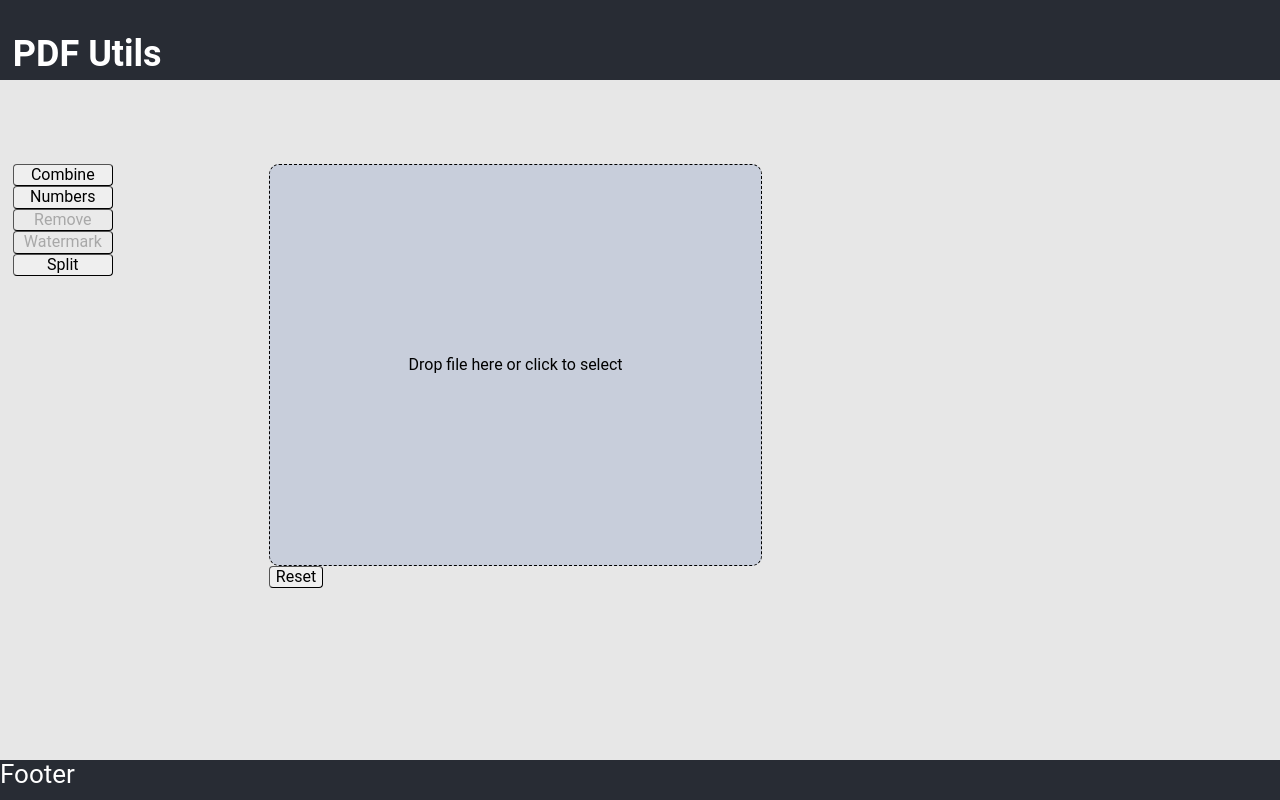
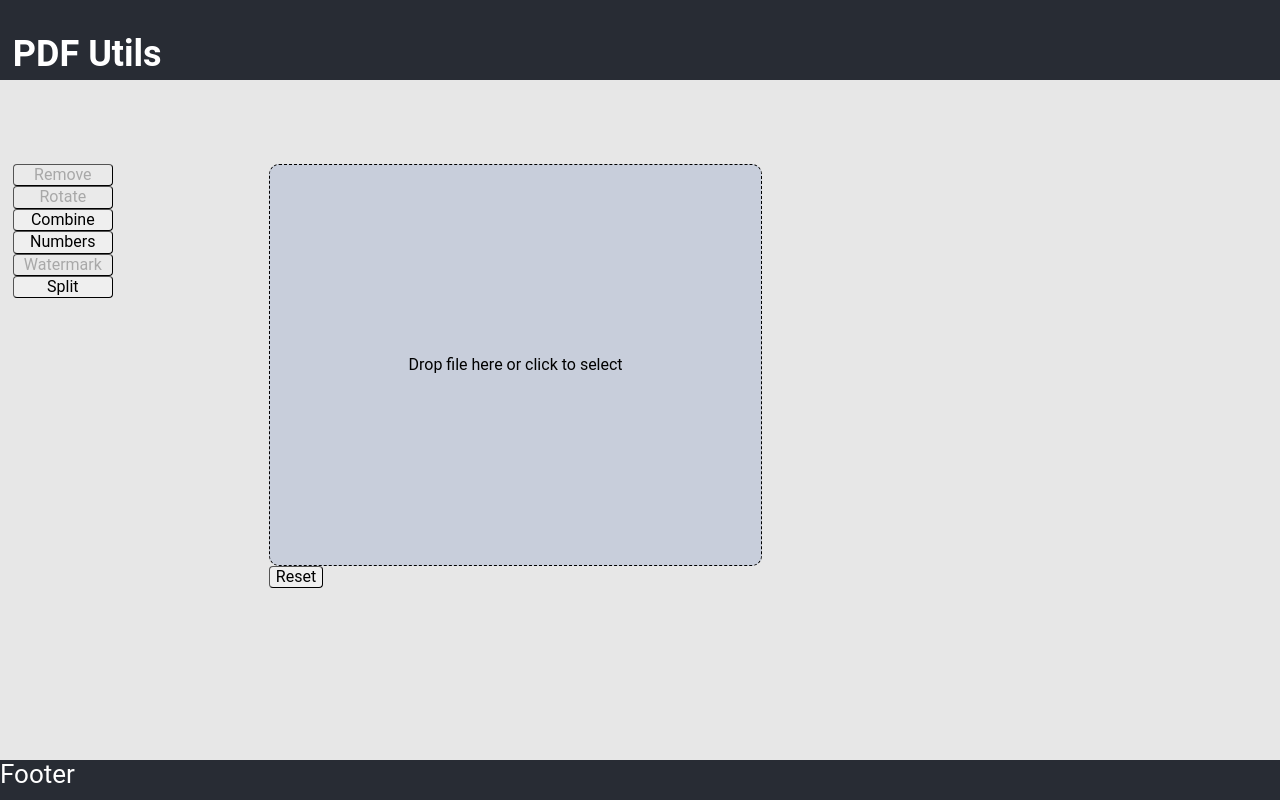
Before and after one commit to c1b3rt00lk1t/pdf-poc, a React (Vite) app: page / in a window 1280 px wide. Built offline with nearby package versions, Linux system fonts and the light colour scheme.

Commit message:
Add future feature rotate (disabled)

```diff
--- a/src/components/Sidebar.tsx
+++ b/src/components/Sidebar.tsx
@@ -19,11 +19,14 @@ interface SidebarProps {
 const Sidebar = ({ handleClickAction }: SidebarProps) => {
   return (
     <div className={styles.Sidebar}>
-      <button onClick={() => handleClickAction("combine")}>Combine</button>
-      <button onClick={() => handleClickAction("pages")}>Numbers</button>
       <button disabled onClick={() => {}}>
         Remove
       </button>
+      <button disabled onClick={() => {}}>
+        Rotate
+      </button>
+      <button onClick={() => handleClickAction("combine")}>Combine</button>
+      <button onClick={() => handleClickAction("pages")}>Numbers</button>
       <button disabled onClick={() => {}}>
         Watermark
       </button>
```
